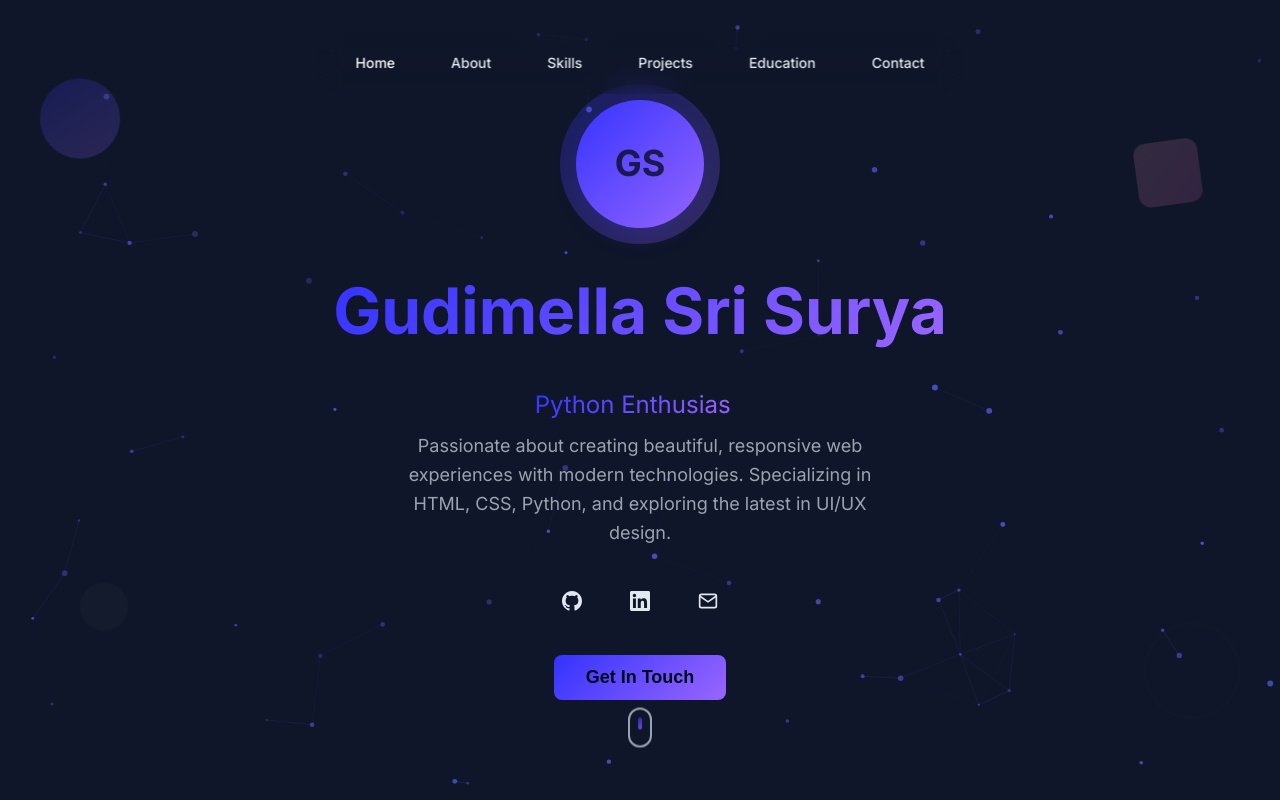
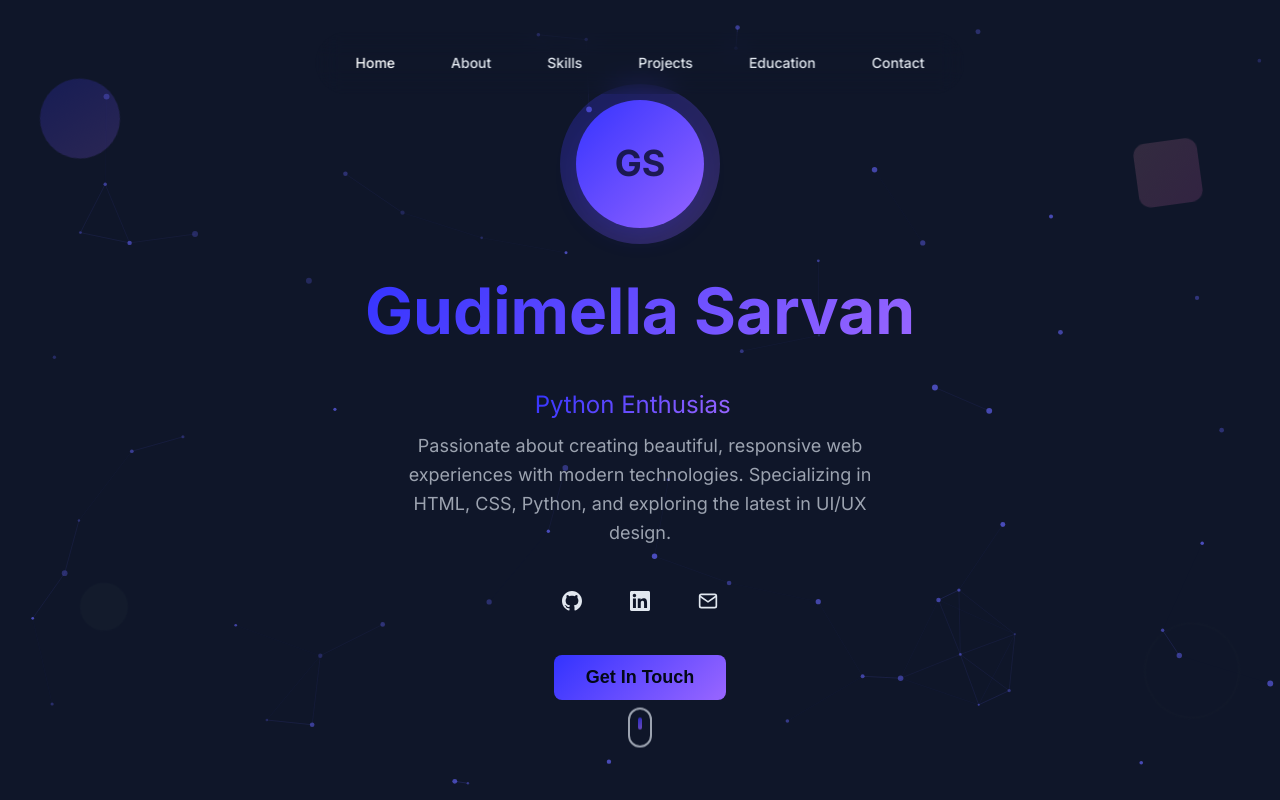
Before and after one commit to SarvanGudimella/Portfolio, a plain HTML site: page index.html in a window 1280 px wide. Shown: the top 800 px of the page. Drawn offline with Linux system fonts and the light colour scheme.

Commit message:
Update index.html

```diff
--- a/index.html
+++ b/index.html
@@ -703,7 +703,7 @@
             <div class="avatar">GS</div>
 
             <h1>
-                <span class="gradient-text">Gudimella Sri Surya</span>
+                <span class="gradient-text">Gudimella Sarvan</span>
             </h1>
 
             <div class="typing-text">
```
